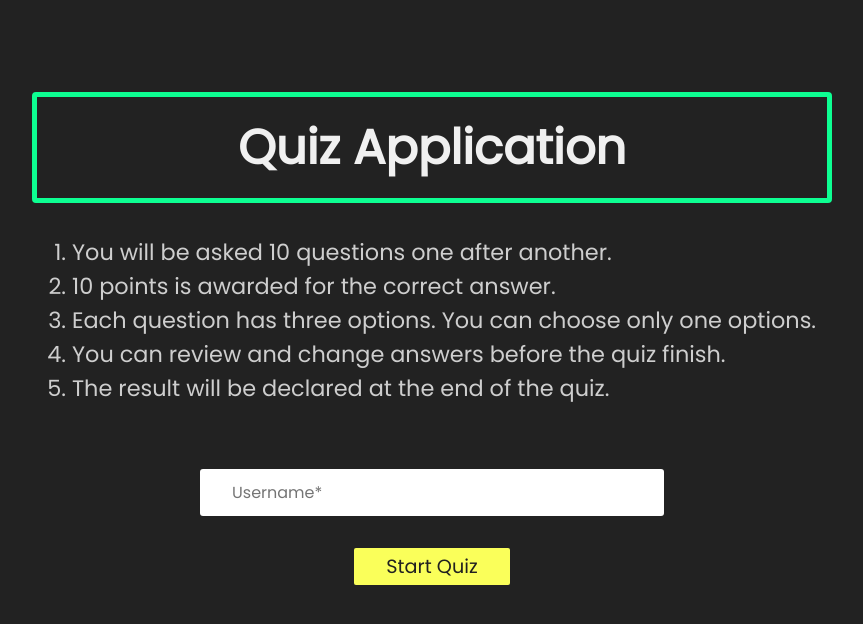
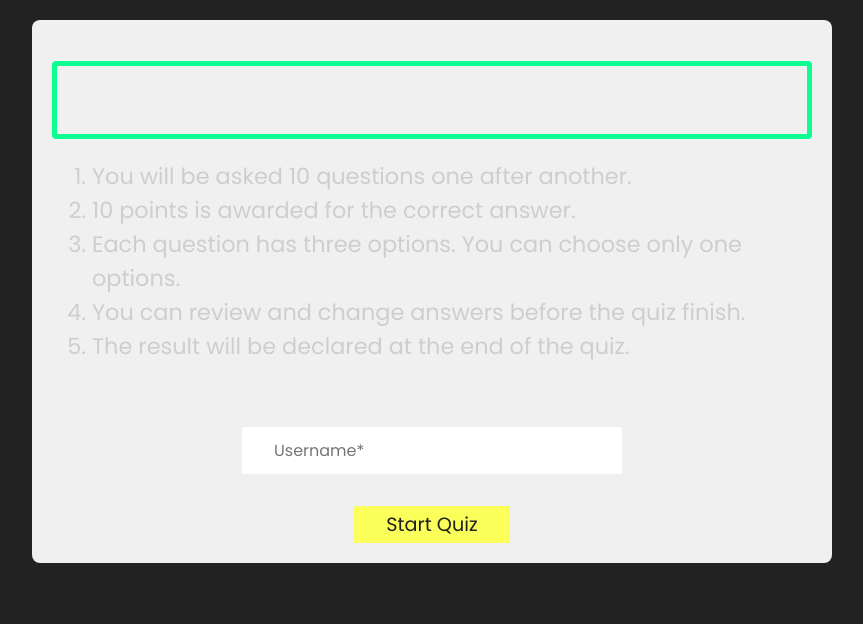
Before and after one commit to drooschuck/Quiz-app-Mern, a React (Create React App) app in the folder client/: page / in a window 1280 px wide. Shown: the top 624 px of the page, without its empty margins (208-1071 px from the left). Built offline with nearby package versions, Linux system fonts and the light colour scheme.

Commit message:
Update App.css

```diff
--- a/client/src/styles/App.css
+++ b/client/src/styles/App.css
@@ -4,38 +4,44 @@
 
 :root{
     --primary-color: #0DFF92;
---dark-color:#222222;
+    --dark-color: #222222;
     --light-color: #f0f0f0;
 }
 
 body, html{
     height: 100%;
-background: var(--dark-color)
+    background: var(--dark-color);
+    margin: 0;
+    padding: 0;
 }
 
-* > *{
+* {
     font-family: 'Poppins', sans-serif;
+    box-sizing: border-box;
 }
 
 .container{
     display: block;
     position: relative;
-margin: 40px auto;
-height: auto;
-width: 800px;
+    margin: 20px auto;
     padding: 20px;
+    width: 90%;
+    max-width: 800px;
+    background: var(--light-color);
+    border-radius: 8px;
 }
 
 .container .title{
-	font-size: 3em;
+    font-size: 2em;
     text-align: center;
     border: 5px solid var(--primary-color);
-	padding: .3em .2em;
+    padding: 0.3em 0.2em;
     border-radius: 4px;
+    margin-bottom: 20px;
 }
 
 .text-light {
-	color: var(--light-color)
+    color: var(--light-color);
 }
 
 .container ul{
@@ -46,29 +52,28 @@ padding: 0;
 }
 
 .container .questions{
-	padding: 3em;
+    padding: 1em 0;
 }
 
-/*
-.container .questions .qid{
-padding: .2em .7em;
-color: #222222;
-background-color: #0DFF92;
-border-radius: 50px;
-} */
+.container .grid{
+    margin-top: 2em;
+    display: grid;
+    grid-template-columns: 1fr;
+    gap: 1em;
+}
 
+@media (min-width: 600px) {
     .container .grid{
-	margin-top: 3em;
-	display: grid;
         grid-template-columns: 1fr 1fr;
     }
-
+}
 
 .container .btn{
-	padding: .2em 1.7em;
+    padding: 0.5em 1em;
     border: none;
-	border-radius: .1em;
-	font-size: 1.2em;
+    border-radius: 4px;
+    font-size: 1em;
+    transition: background-color 0.3s, color 0.3s;
 }
 
 .container .btn:hover{
@@ -91,9 +96,8 @@ ul li{
     color: #AAAAAA;
     display: block;
     position: relative;
-float: left;
     width: 100%;
-height: 100px;
+    padding: 20px 0;
     border-bottom: 1px solid #333;
 }
 
@@ -106,13 +110,10 @@ ul li label{
     display: block;
     position: relative;
     font-weight: 300;
-font-size: 1.35em;
-padding: 25px 25px 25px 80px;
-margin: 10px auto;
-height: 30px;
-z-index: 9;
+    font-size: 1em;
+    padding: 15px 15px 15px 40px;
+    margin: 10px 0;
     cursor: pointer;
-/*-webkit-transition: all 0.25s linear; */
 }
 
 ul li:hover label{
@@ -122,19 +123,17 @@ ul li:hover label{
 ul li .check{
     display: block;
     position: absolute;
-border: 5px solid #AAAAAA;
+    border: 3px solid #AAAAAA;
     border-radius: 100%;
-height: 25px;
-width: 25px;
-top: 30px;
-left: 20px;
-	z-index: 5;
-	transition: border .25s linear;
-	-webkit-transition: border .25s linear;
+    height: 20px;
+    width: 20px;
+    top: 15px;
+    left: 10px;
+    transition: border 0.25s linear;
 }
 
-ul li:hover .checked {
-border: 5px solid #FFFFFF;
+ul li:hover .check {
+    border: 3px solid #FFFFFF;
 }
 
 ul li .check::before {
@@ -142,33 +141,29 @@ display: block;
     position: absolute;
     content: '';
     border-radius: 100%;
-height: 15px;
-width: 15px;
+    height: 10px;
+    width: 10px;
     top: 5px;
     left: 5px;
-margin: auto;
     transition: background 0.25s linear;
-	-webkit-transition: background 0.25s linear;
 }
 
-
 input[type=radio]:checked ~ .check {
-border: 5px solid var(--primary-color)
+    border: 3px solid var(--primary-color);
 }
 
 input[type=radio]:checked ~ .check::before{
-background: var(--primary-color)
+    background: var(--primary-color);
 }
 
 input[type=radio]:checked ~ .text-primary{
-color: var(--primary-color)
+    color: var(--primary-color);
 }
 
-/* To get selected option we are using this checked class */
 .checked {
-border: 5px solid var(--primary-color) !important;
+    border: 3px solid var(--primary-color) !important;
 }
 
 .checked::before{
-background: var(--primary-color)
+    background: var(--primary-color);
 }
```
Lines whose indentation alone changed are shown as unchanged.
